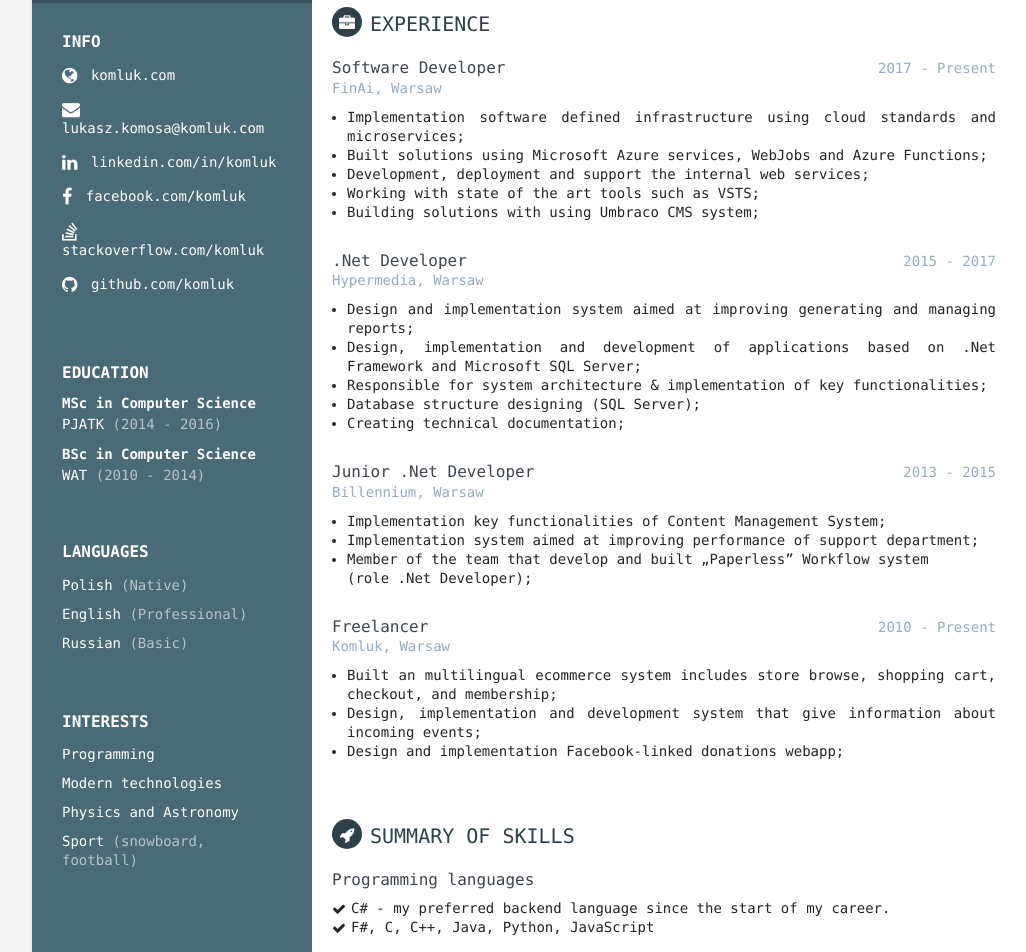
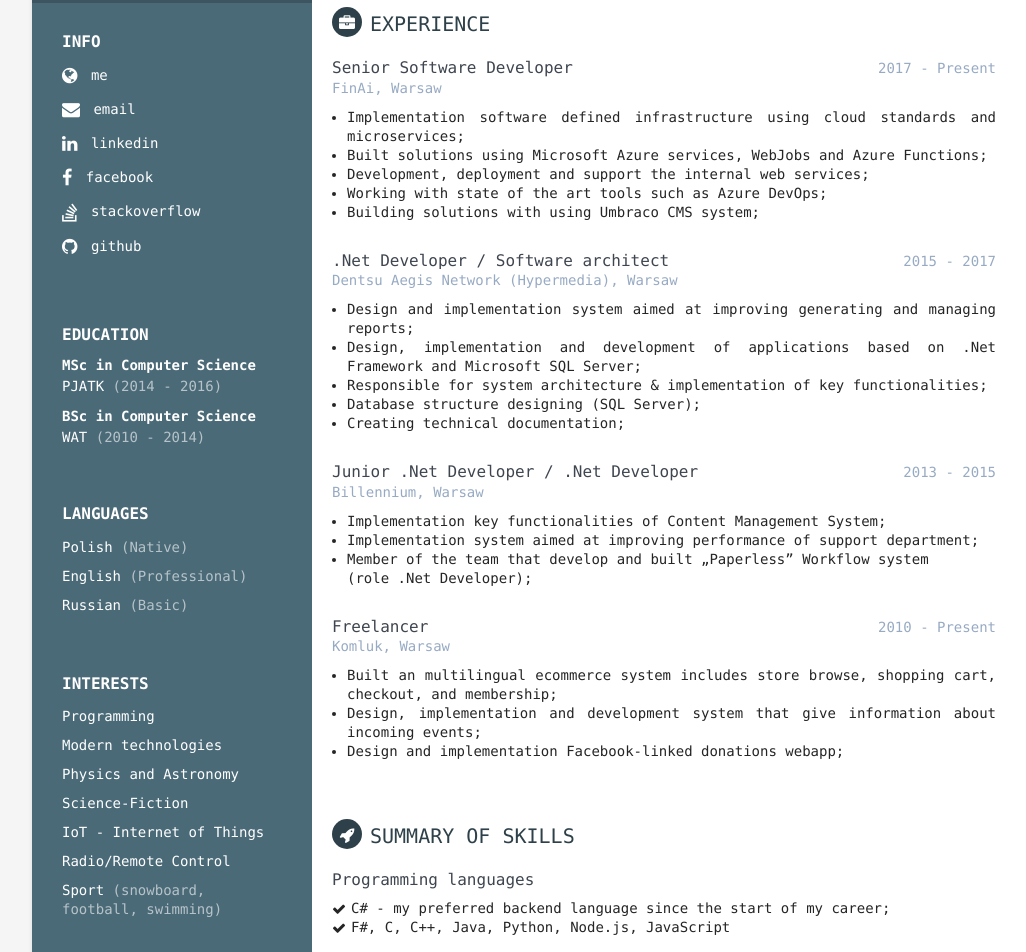
Before and after one commit to komluk/Portfolio, a plain HTML site: page index.html in a window 1280 px wide. Shown: the part 400-1352 px from the top of the page, without its empty margins (96-1122 px from the left). Drawn offline with Linux system fonts and the light colour scheme.

Commit message:
small fixes & changes

```diff
--- a/index.html
+++ b/index.html
@@ -8,10 +8,10 @@
     <meta http-equiv="X-UA-Compatible" content="IE=edge">
     <meta name="viewport" content="width=device-width, initial-scale=1.0">
     <meta http-equiv="Cache-control" content="public">
-    <meta name="description" content="Łukasz Komosa .Net developer">
+    <meta name="description" content="Łukasz Komosa Software developer">
     <meta name="author" content="Łukasz Komosa">
-    <meta name="keywords" content=".Net, .Net developer, Łukasz Komosa">
-    <meta name="copyright" content="&copy; 2017 Łukasz Komosa">
+    <meta name="keywords" content=".Net developer, Software developer, Software engineering, Łukasz Komosa">
+    <meta name="copyright" content="&copy; 2019 Łukasz Komosa">
 
     <link rel="shortcut icon" href="favicon.ico">
 
@@ -33,27 +33,27 @@
                 <ul class="list-unstyled contact-list">
                     <li>
                         <i class="fa fa-globe"></i>
-                        <a href="https://www.komluk.com" target="_blank">komluk.com</a>
+                        <a href="https://www.komluk.com" target="_blank" title="komluk">me</a>
                     </li>
                     <li>
                         <i class="fa fa-envelope"></i>
-                        <a href="mailto: lukasz.komosa@komluk.com">lukasz.komosa@komluk.com</a>
+                        <a href="mailto: lukasz.komosa@komluk.com" title="mail">email</a>
                     </li>
                     <li>
                         <i class="fa fa-linkedin"></i>
-                        <a href="https://www.linkedin.com/in/komluk/" target="_blank">linkedin.com/in/komluk</a>
+                        <a href="https://www.linkedin.com/in/komluk/" target="_blank" title="linkedin">linkedin</a>
                     </li>
                     <li>
                         <i class="fa fa-facebook"></i>
-                        <a href="https://www.facebook.com/komluk91" target="_blank">facebook.com/komluk</a>
+                        <a href="https://www.facebook.com/komluk91" target="_blank" title="facebook">facebook</a>
                     </li>
                     <li>
                         <i class="fa fa-stack-overflow"></i>
-                        <a href="https://stackoverflow.com/users/2626479/komluk" target="_blank">stackoverflow.com/komluk</a>
+                        <a href="https://stackoverflow.com/users/2626479/komluk" target="_blank" title="stackoverflow">stackoverflow</a>
                     </li>
                     <li>
                         <i class="fa fa-github"></i>
-                        <a href="https://github.com/komluk" target="_blank">github.com/komluk</a>
+                        <a href="https://github.com/komluk" target="_blank" title="github">github</a>
                     </li>
 
                 </ul>
@@ -91,8 +91,11 @@
                     <li>Programming</li>
                     <li>Modern technologies</li>
                     <li>Physics and Astronomy</li>
+                    <li>Science-Fiction</li>
+                    <li>IoT - Internet of Things</li>
+                    <li>Radio/Remote Control</li>
                     <li>Sport
-                        <span class="interests-desc">(snowboard, football)</span>
+                        <span class="interests-desc">(snowboard, football, swimming)</span>
                     </li>
                 </ul>
             </div>
@@ -122,7 +125,7 @@
                 <div class="item">
                     <div class="meta">
                         <div class="upper-row">
-                            <h3 class="job-title">Software Developer</h3>
+                            <h3 class="job-title">Senior Software Developer</h3>
                             <div class="time">2017 - Present</div>
                         </div>
                         <div class="company">FinAi, Warsaw</div>
@@ -132,7 +135,7 @@
                             <li>Implementation software defined infrastructure using cloud standards and microservices;</li>
                             <li>Built solutions using Microsoft Azure services, WebJobs and Azure Functions;</li>
                             <li>Development, deployment and support the internal web services;</li>
-                            <li>Working with state of the art tools such as VSTS;</li>
+                            <li>Working with state of the art tools such as Azure DevOps;</li>
                             <li>Building solutions with using Umbraco CMS system;</li>
                         </ul>
                     </div>
@@ -140,10 +143,10 @@
                 <div class="item">
                     <div class="meta">
                         <div class="upper-row">
-                            <h3 class="job-title">.Net Developer</h3>
+                            <h3 class="job-title">.Net Developer / Software architect</h3>
                             <div class="time">2015 - 2017</div>
                         </div>
-                        <div class="company">Hypermedia, Warsaw</div>
+                        <div class="company">Dentsu Aegis Network (Hypermedia), Warsaw</div>
                     </div>
                     <div class="details">
                         <ul class="list-unstyled details-list">
@@ -160,7 +163,7 @@
                 <div class="item">
                     <div class="meta">
                         <div class="upper-row">
-                            <h3 class="job-title">Junior .Net Developer</h3>
+                            <h3 class="job-title">Junior .Net Developer / .Net Developer</h3>
                             <div class="time">2013 - 2015</div>
                         </div>
                         <div class="company">Billennium, Warsaw</div>
@@ -201,10 +204,9 @@
                         <h3 class="skills-title"> Programming languages</h3>
                         <ul class="list-unstyled skillset-list">
                             <li>
-                                <i class="fa fa-check"></i>C# - my preferred backend language since the start of my
-                                career.</li>
+                                <i class="fa fa-check"></i>C# - my preferred backend language since the start of my career;</li>
                             <li>
-                                <i class="fa fa-check"></i>F#, C, C++, Java, Python, JavaScript</li>
+                                <i class="fa fa-check"></i>F#, C, C++, Java, Python, Node.js, JavaScript</li>
                         </ul>
                     </div>
                     <div class="item">
@@ -254,15 +256,15 @@
                             <li>
                                 <i class="fa fa-check"></i>SQL Server Management Studio, Azure Data Studio, LINQPad</li>
                             <li>
-                                <i class="fa fa-check"></i>Visual Studio Team Services</li>
+                                <i class="fa fa-check"></i>Visual Studio Team Services (Azure DevOps)</li>
                             <li>
                                 <i class="fa fa-check"></i>ReSharper, dotPeek</li>
                             <li>
-                                <i class="fa fa-check"></i>Node Package Manager</li>
+                                <i class="fa fa-check"></i>Node Package Manager, NuGet, Paket</li>
                             <li>
                                 <i class="fa fa-check"></i>Fiddler, Postman</li>
                             <li>
-                                <i class="fa fa-check"></i>PowerShell</li>
+                                <i class="fa fa-check"></i>Bash, PowerShell</li>
                         </ul>
                     </div>
                     <div class="item">
```
